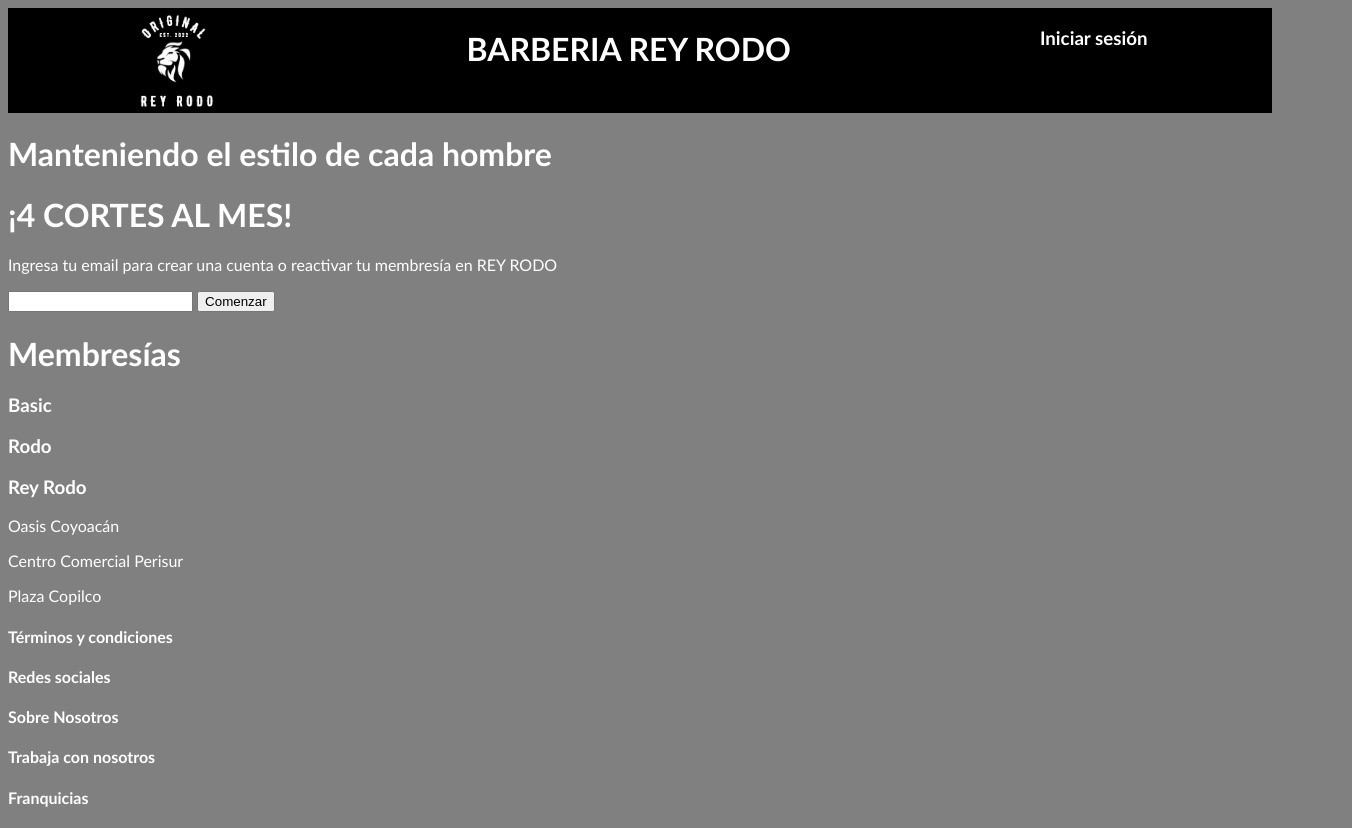
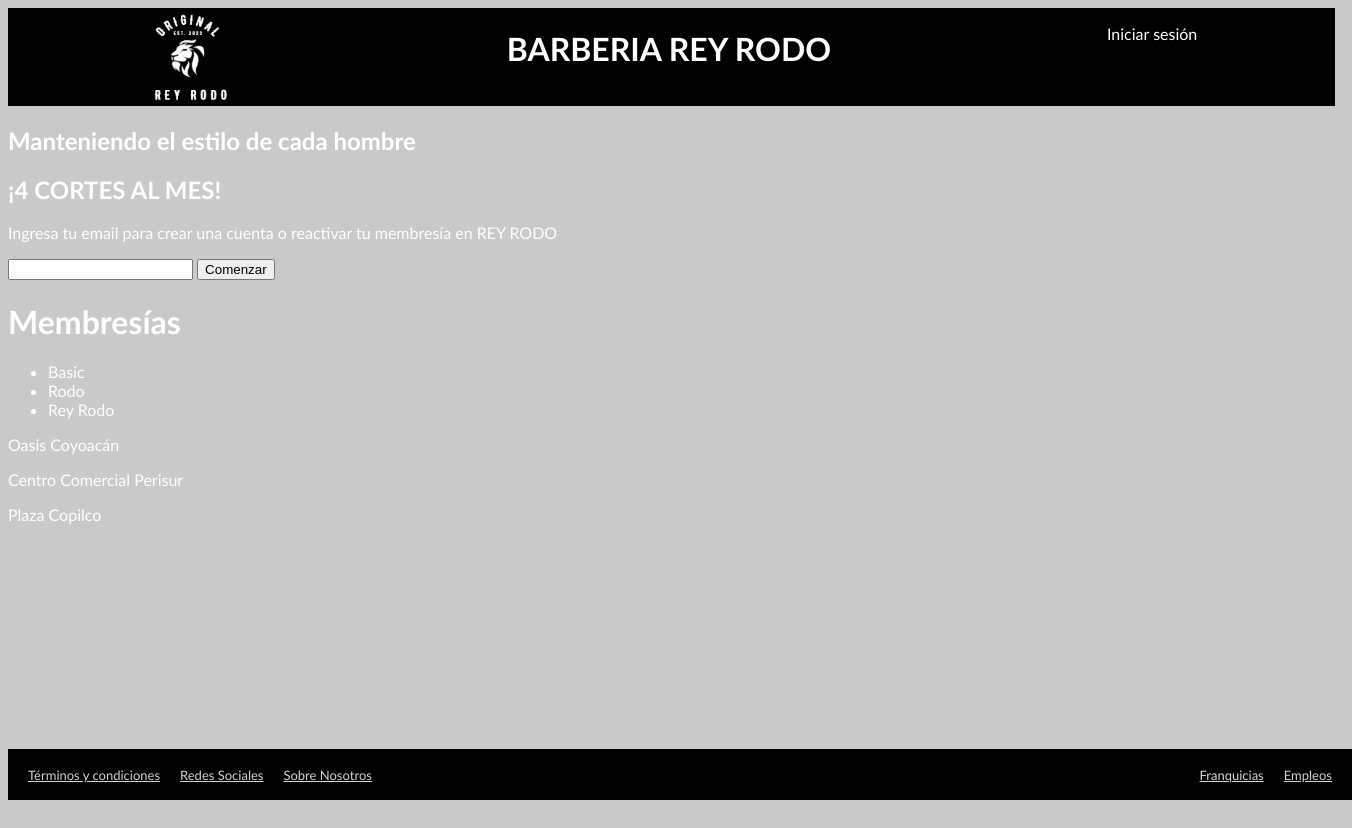
Before and after one commit to dolfgrc/barber_rey_rodo, a plain HTML site: page index.html in a window 1280 px wide. Shown: the whole page, 1352 px wide, since content can reach past the window. After the commit the page ends 800 px from the top, so only its background shows below. Drawn offline with Linux system fonts and the light colour scheme.

Commit message:
Add files via upload
Version 3

```diff
--- a/estilos.css
+++ b/estilos.css
@@ -1,16 +1,41 @@
-body
-{
-    background-color: gray;
+body{
+    background-color: rgb(200, 201, 202);
     color: white;
-    font-family: 'Trebuchet MS', 'Lucida Sans Unicode', 'Lucida Grande', 'Lucida Sans', Arial, sans-serif;
+    font-family: 'Trebuchet MS', 'Lucida Sans Unicode', 'Lucida Grande', 'Lucida Sans', Arial, sans-serif;}
+
+header {
+background: rgb(0, 0, 0);
+display: flex;
+justify-content: space-around;
+width: 105%;
+margin: 0px;
 }
 
-header
-{
-background: black;
-display: flex;
-justify-content: space-around;
-height: 105px;
-width: 100%;
-margin: 0px;
+footer{
+    width: 105%;
+    height: 50px;
+    position: absolute;
+    bottom: 0;
+    display: grid;
+    grid-template-columns: 1fr 1fr;
+    align-items: center;
+    font-size: 13px;
+    background-color: rgb(0, 0, 0);
+    border-top: 1px solid rgb(0, 0, 0);
 }
+footer ul{
+    margin: 10px;
+    list-style: none;
+    display: flex;
+    padding-left: 0;
+}
+footer .footer-left {
+    justify-self: left;
+}
+footer .footer-right {
+    justify-self: right;
+}
+footer ul li a {
+    margin: 10px;
+    color: #d4d2d2;
+}
--- a/index.html
+++ b/index.html
@@ -1,38 +1,40 @@
 <!DOCTYPE html>
 <html lang="en">
-<head>
+<header>
     <meta charset="UTF-8">
     <meta name="viewport" content="width=device-width, initial-scale=1.0">
     <title>BARBER REY RODO</title>
     <link rel="stylesheet" href="estilos.css">
-</head>
+</header>
 <body>
 <div id="logo">
     <header>
     <img src="logo.jpg" src="logo" width="85px">
     <h1>BARBERIA REY RODO</h1>
-    <h3>Iniciar sesión</h3>
+    <p>Iniciar sesión</p>
+</header>
 </div>
-</header>
+<main>
+    <section class="Grand">
+        <h1>Manteniendo el estilo de cada hombre</h1>
+        <h1>¡4 CORTES AL MES!</h1>
+        <p>Ingresa tu email para crear una cuenta o reactivar tu membresía en REY RODO</p>
+           <input type="email" name="email" id="correo">
+           <input type="button" value="Comenzar">
+    </section>
+</main>
 
-<div class="content">
-            <h1>Manteniendo el estilo de cada hombre</h1>
-            <h1>¡4 CORTES AL MES!</h1>
-    <p>Ingresa tu email para crear una cuenta o reactivar tu membresía en REY RODO</p>
-    <input type="email" name="email" id="correo">
-    <input type="button" value="Comenzar">
-</div>
-
-<div class="membresía">
+<div class="member">
 <h1>Membresías</h1>
 
 </div>
 
-<div class="Mline">
-<h3>Basic</h3>
-<h3>Rodo</h3>
-<h3>Rey Rodo</h3>
-
+<div class="memberline">
+    <ul>
+<li>Basic</li>
+<li>Rodo</l1>
+<li>Rey Rodo</li>
+</ul>
 </div>
 
 <div class="locate">
@@ -44,17 +46,30 @@
 <div class="Tienda">
 
 
-</div>
 
 <footer>
 
-<h4>Términos y condiciones</h4>
-<h4>Redes sociales</h4>
-<h4>Sobre Nosotros</h4>
-<h4>Trabaja con nosotros</h4>
-<h4>Franquicias</h4>
+    <ul class="footer-left">
+        <li>
+            <a href="">Términos y condiciones</a>
+        </li>
+        <li>
+            <a href="">Redes Sociales</a>
+        </li>
+        <li>
+            <a href="">Sobre Nosotros</a>
+        </li>
+    </ul>
+    <ul class="footer-right">
+        <li>
+            <a href="">Franquicias</a>
+        </li>
+        <li>
+            <a href="">Empleos</a>
+        </li>
+    </ul>
 
 </footer>
-
+</div>
 </body>
 </html>
```
